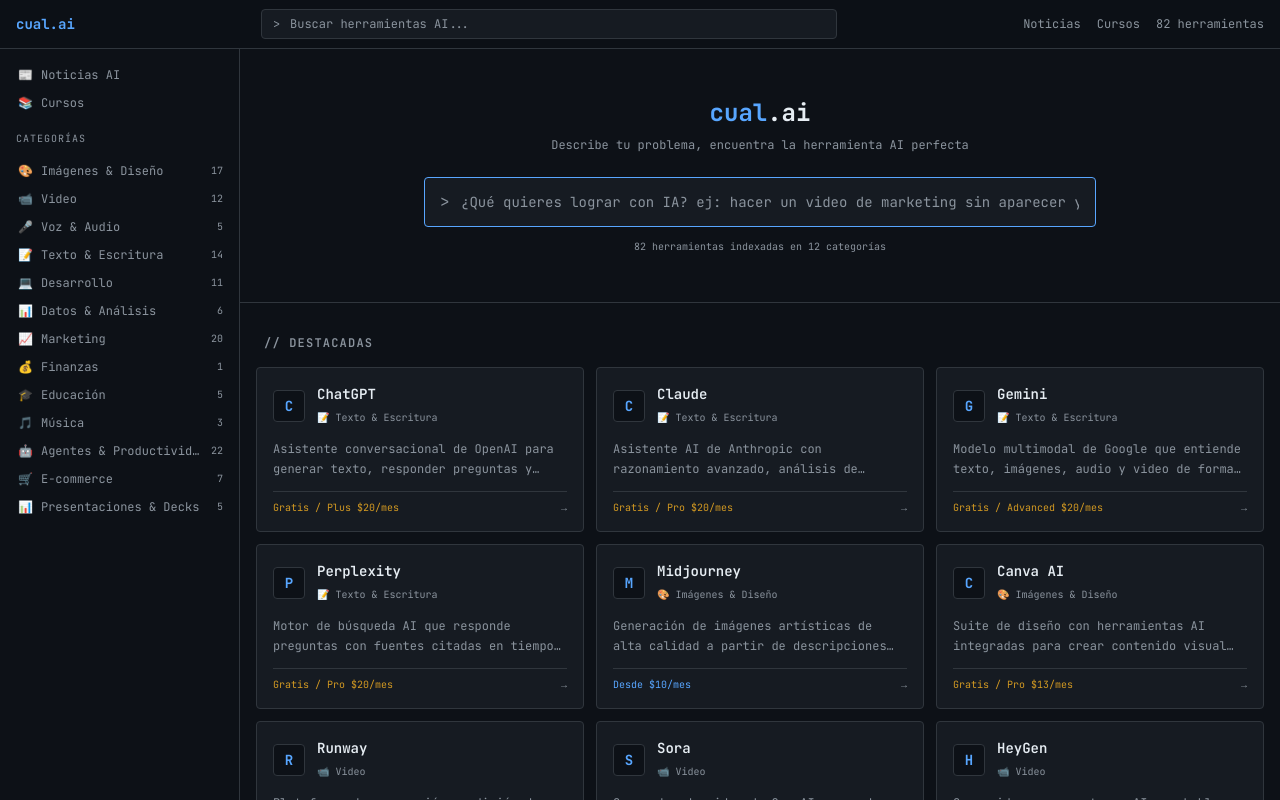
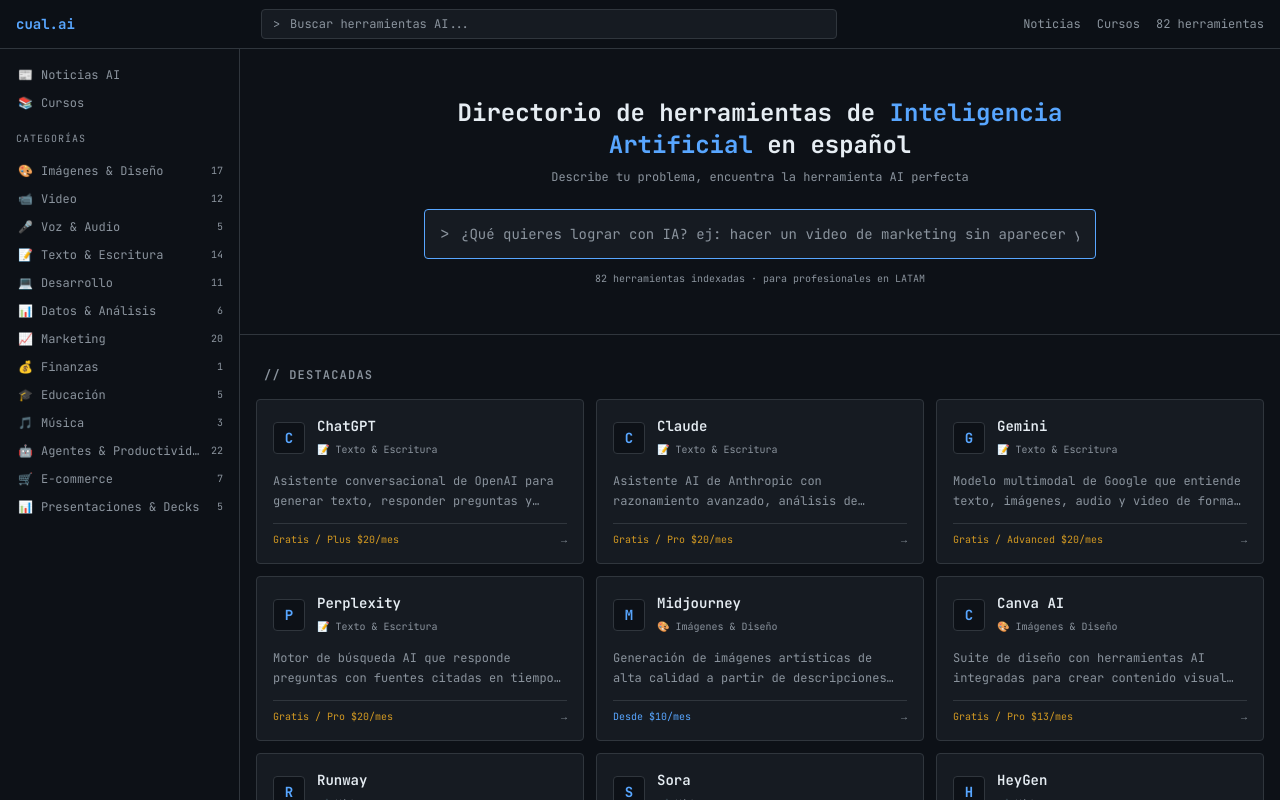
Before and after one commit to nivito/cualai, a Next.js app: page / in a window 1280 px wide. Shown: the top 800 px of the page. Built offline with nearby package versions, Linux system fonts and the light colour scheme.

Commit message:
seo(p3): H1 del home con keyword principal, BreadcrumbList en categorías
- H1 home: 'Directorio de herramientas de Inteligencia Artificial en español'
- Subtítulo actualizado con contexto LATAM
- BreadcrumbList JSON-LD en páginas de categoría

```diff
--- a/src/app/categoria/[slug]/page.tsx
+++ b/src/app/categoria/[slug]/page.tsx
@@ -53,8 +53,31 @@
 
   const categoryTools = getToolsByCategory(slug);
 
+  const breadcrumbSchema = {
+    "@context": "https://schema.org",
+    "@type": "BreadcrumbList",
+    itemListElement: [
+      {
+        "@type": "ListItem",
+        position: 1,
+        name: "cual.ai",
+        item: "https://cual.ai",
+      },
+      {
+        "@type": "ListItem",
+        position: 2,
+        name: category.name,
+        item: `https://cual.ai/categoria/${slug}`,
+      },
+    ],
+  };
+
   return (
     <div className="min-h-screen flex flex-col">
+      <script
+        type="application/ld+json"
+        dangerouslySetInnerHTML={{ __html: JSON.stringify(breadcrumbSchema) }}
+      />
       <Header />
       <div className="flex flex-1">
         <Sidebar />
--- a/src/app/page.tsx
+++ b/src/app/page.tsx
@@ -24,14 +24,16 @@
           <section className="border-b border-border py-12 px-4">
             <div className="max-w-2xl mx-auto text-center">
               <h1 className="text-2xl font-bold mb-2">
-                <span className="text-accent">cual</span>.ai
+                Directorio de herramientas de{" "}
+                <span className="text-accent">Inteligencia Artificial</span>{" "}
+                en español
               </h1>
               <p className="text-text-muted text-xs mb-6">
                 Describe tu problema, encuentra la herramienta AI perfecta
               </p>
               <SearchBar large autoFocus />
               <p className="text-text-muted text-[10px] mt-3">
-                {tools.length} herramientas indexadas en 12 categorías
+                {tools.length} herramientas indexadas · para profesionales en LATAM
               </p>
             </div>
           </section>
```
